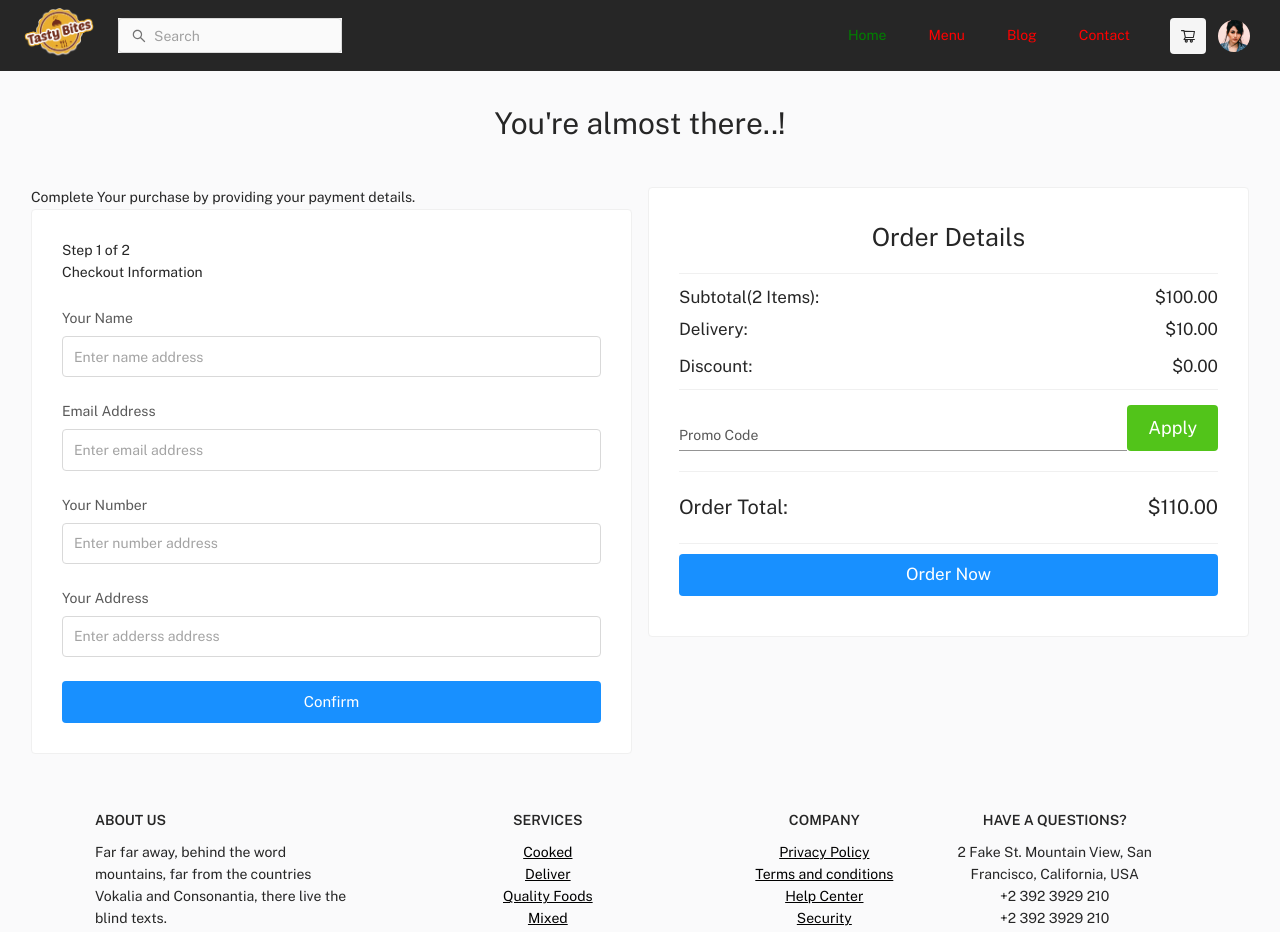
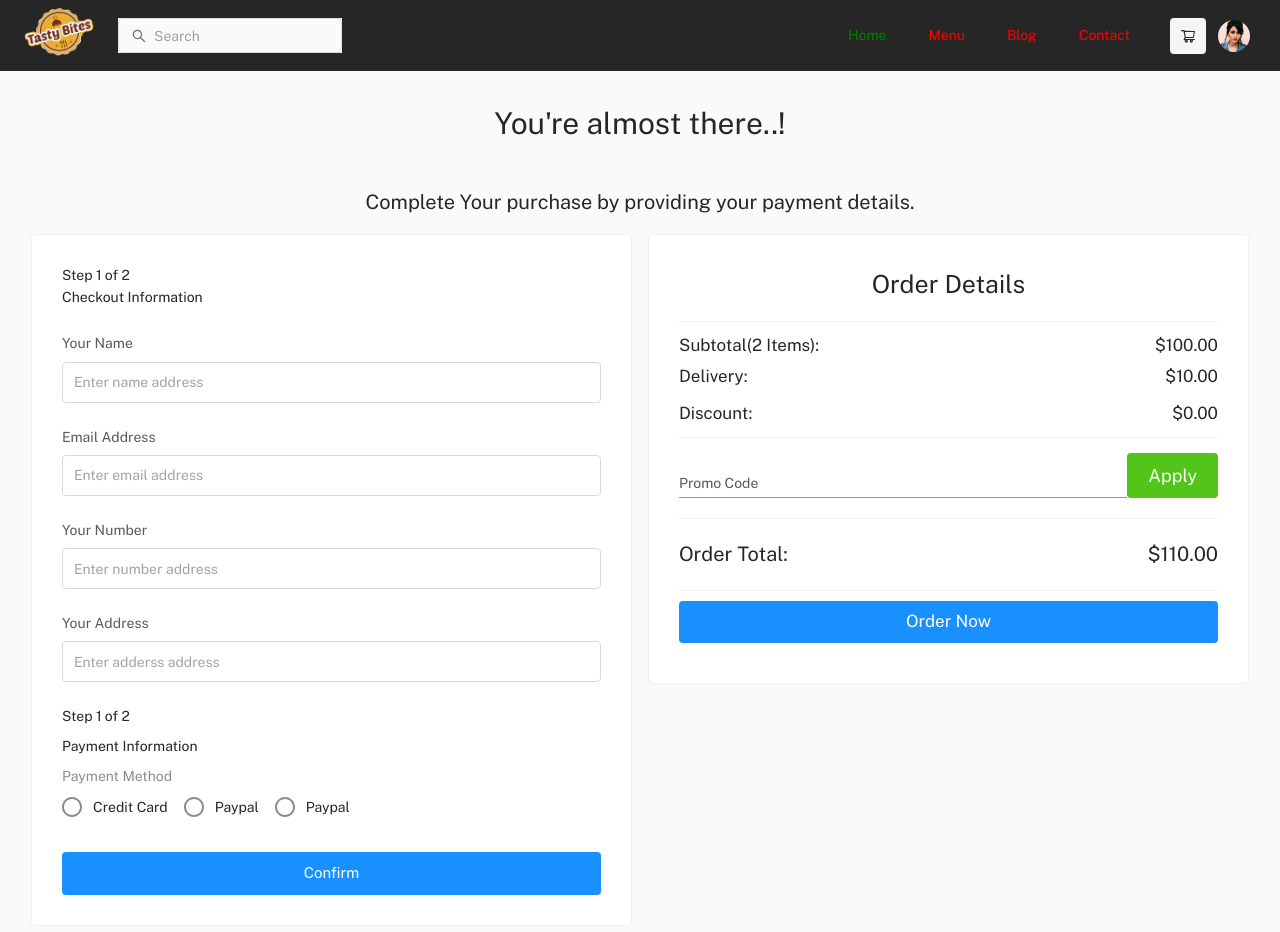
Before and after one commit to knrbokhari/restaurant_app_client, a React (Create React App) app: page /checkout in a window 1280 px wide. Shown: the top 932 px of the page. Built offline with nearby package versions, Linux system fonts and the light colour scheme.

Commit message:
Checkoutinfo component update

```diff
--- a/src/components/Checkout/CheckoutInfo.js
+++ b/src/components/Checkout/CheckoutInfo.js
@@ -1,5 +1,19 @@
 import React from 'react';
-import { Button, FormHelperText, Grid, InputLabel, OutlinedInput, Stack, Typography, Paper } from '@mui/material';
+import {
+    Button,
+    FormHelperText,
+    Grid,
+    InputLabel,
+    OutlinedInput,
+    Stack,
+    Typography,
+    Paper,
+    FormLabel,
+    Radio,
+    RadioGroup,
+    FormControlLabel,
+    FormControl
+} from '@mui/material';
 
 // third party
 import * as Yup from 'yup';
@@ -15,13 +29,15 @@ const CheckoutInfo = () => {
                     email: '',
                     name: '',
                     number: '',
-                    adderss: ''
+                    adderss: '',
+                    payment_Methods: ''
                 }}
                 validationSchema={Yup.object().shape({
                     email: Yup.string().email('Must be a valid email').max(255).required('Email is required'),
                     name: Yup.string().max(255).required('Name is required'),
                     number: Yup.string().max(255).required('Number is required'),
-                    adderss: Yup.string().max(255).required('Adderss is required')
+                    adderss: Yup.string().max(255).required('Adderss is required'),
+                    payment_Methods: Yup.string().oneOf(['Credit Card', 'PayPal']).required('Payment Methods is required')
                 })}
                 onSubmit={async (values, { setErrors, setStatus, setSubmitting }) => {
                     try {
@@ -62,7 +78,6 @@ const CheckoutInfo = () => {
                                     )}
                                 </Stack>
                             </Grid>
-
                             <Grid item xs={12}>
                                 <Stack spacing={1}>
                                     <InputLabel htmlFor="email-login">Email Address</InputLabel>
@@ -84,7 +99,6 @@ const CheckoutInfo = () => {
                                     )}
                                 </Stack>
                             </Grid>
-
                             <Grid item xs={12}>
                                 <Stack spacing={1}>
                                     <InputLabel htmlFor="number-login">Your Number</InputLabel>
@@ -106,7 +120,6 @@ const CheckoutInfo = () => {
                                     )}
                                 </Stack>
                             </Grid>
-
                             <Grid item xs={12}>
                                 <Stack spacing={1}>
                                     <InputLabel htmlFor="adderss-login">Your Address</InputLabel>
@@ -126,6 +139,29 @@ const CheckoutInfo = () => {
                                             {errors.adderss}
                                         </FormHelperText>
                                     )}
+                                </Stack>
+                            </Grid>
+                            <Grid item xs={12}>
+                                <Stack spacing={1}>
+                                    <Typography>Step 1 of 2</Typography>
+                                    <Typography>Payment Information</Typography>
+                                    <FormControl component="fieldset">
+                                        <FormLabel component="legend">Payment Method</FormLabel>
+                                        <RadioGroup
+                                            row
+                                            aria-label="Payment Method"
+                                            name="payment_Methods"
+                                            value={values.payment_Methods}
+                                            onChange={handleChange}
+                                        >
+                                            <FormControlLabel value="Credit Card" control={<Radio />} label="Credit Card" />
+                                            <FormControlLabel value="PayPal" control={<Radio />} label="Paypal" />
+                                            <FormControlLabel value="PayPal" control={<Radio />} label="Paypal" />
+                                        </RadioGroup>
+                                        {touched.payment_Methods && errors.payment_Methods && (
+                                            <FormHelperText error>{errors.payment_Methods}</FormHelperText>
+                                        )}
+                                    </FormControl>
                                 </Stack>
                             </Grid>
 
--- a/src/pages/Checkout.js
+++ b/src/pages/Checkout.js
@@ -11,9 +11,11 @@ const Checkout = () => {
                 <Typography mt={5} mb={5} fontSize={30} align="center">
                     You're almost there..!
                 </Typography>
+                <Typography mb={2} fontSize={20} align="center">
+                    Complete Your purchase by providing your payment details.
+                </Typography>
                 <Grid container spacing={2}>
                     <Grid item xs={12} sm={6}>
-                        <Typography>Complete Your purchase by providing your payment details.</Typography>
                         <CheckoutInfo />
                     </Grid>
                     <Grid item xs={12} sm={6}>
```
